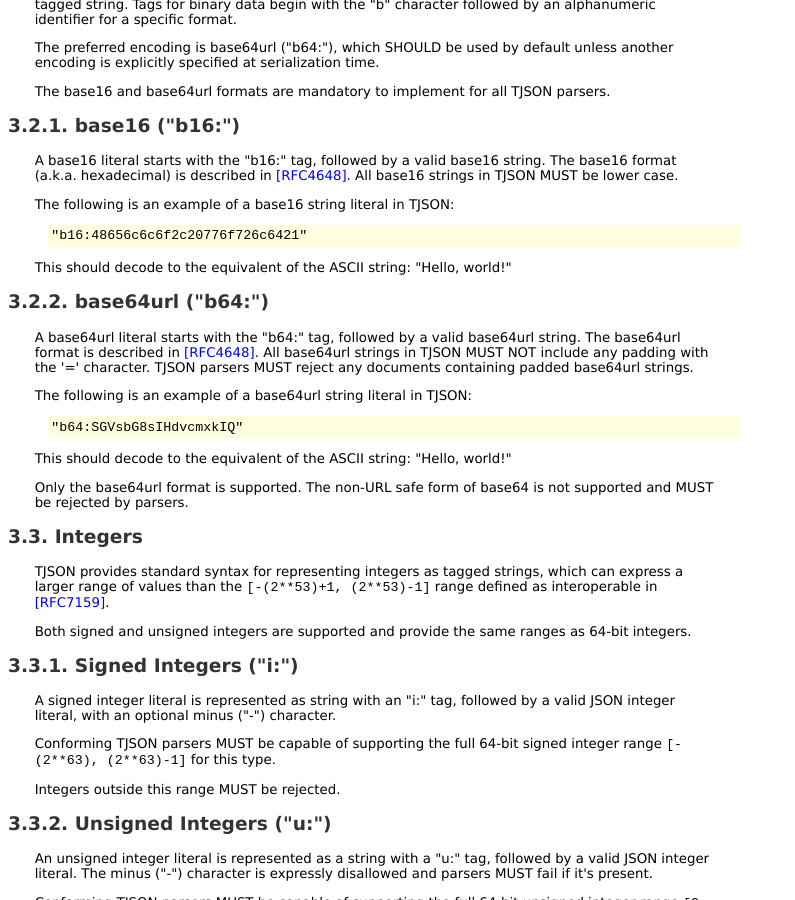
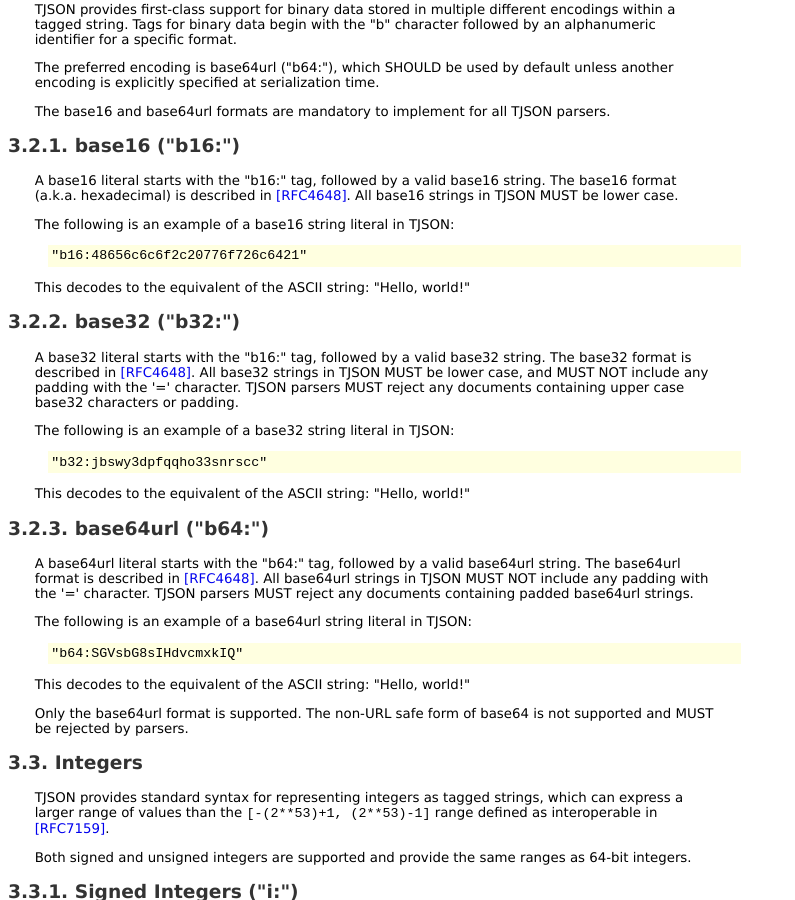
Before and after one commit to tjson/tjson.github.io, a Jekyll site: the page draft-tjson-spec.html, which Jekyll copies as it is, in a window 1280 px wide and 900 px high, scrolled down 2549 px. Shown: the whole window, without its empty margins (0-795 px from the left). Built offline with Jekyll 4.4.1, drawn with Linux system fonts in a browser that asks for light colours; some of the changed text lies outside the part shown.

Commit message:
Base32 ("b32:")

```diff
--- a/draft-tjson-spec.html
+++ b/draft-tjson-spec.html
@@ -395,7 +395,8 @@
 <link href="#rfc.section.3.1" rel="Chapter" title="3.1 UTF-8 Strings (&quot;s:&quot;)"/>
 <link href="#rfc.section.3.2" rel="Chapter" title="3.2 Binary Data"/>
 <link href="#rfc.section.3.2.1" rel="Chapter" title="3.2.1 base16 (&quot;b16:&quot;)"/>
-<link href="#rfc.section.3.2.2" rel="Chapter" title="3.2.2 base64url (&quot;b64:&quot;)"/>
+<link href="#rfc.section.3.2.2" rel="Chapter" title="3.2.2 base32 (&quot;b32:&quot;)"/>
+<link href="#rfc.section.3.2.3" rel="Chapter" title="3.2.3 base64url (&quot;b64:&quot;)"/>
 <link href="#rfc.section.3.3" rel="Chapter" title="3.3 Integers"/>
 <link href="#rfc.section.3.3.1" rel="Chapter" title="3.3.1 Signed Integers (&quot;i:&quot;)"/>
 <link href="#rfc.section.3.3.2" rel="Chapter" title="3.3.2 Unsigned Integers (&quot;u:&quot;)"/>
@@ -480,7 +481,8 @@
 <ul><li>3.1.   <a href="#rfc.section.3.1">UTF-8 Strings ("s:")</a></li>
 <li>3.2.   <a href="#rfc.section.3.2">Binary Data</a></li>
 <ul><li>3.2.1.   <a href="#rfc.section.3.2.1">base16 ("b16:")</a></li>
-<li>3.2.2.   <a href="#rfc.section.3.2.2">base64url ("b64:")</a></li>
+<li>3.2.2.   <a href="#rfc.section.3.2.2">base32 ("b32:")</a></li>
+<li>3.2.3.   <a href="#rfc.section.3.2.3">base64url ("b64:")</a></li>
 </ul><li>3.3.   <a href="#rfc.section.3.3">Integers</a></li>
 <ul><li>3.3.1.   <a href="#rfc.section.3.3.1">Signed Integers ("i:")</a></li>
 <li>3.3.2.   <a href="#rfc.section.3.3.2">Unsigned Integers ("u:")</a></li>
@@ -546,15 +548,22 @@
 <pre>
 "b16:48656c6c6f2c20776f726c6421"
 </pre>
-<p id="rfc.section.3.2.1.p.3">This should decode to the equivalent of the ASCII string: "Hello, world!" </p>
-<h1 id="rfc.section.3.2.2"><a href="#rfc.section.3.2.2">3.2.2.</a> <a href="#base64url-b64" id="base64url-b64">base64url ("b64:")</a></h1>
-<p id="rfc.section.3.2.2.p.1">A base64url literal starts with the "b64:" tag, followed by a valid base64url string. The base64url format is described in <a href="#RFC4648">[RFC4648]</a>. All base64url strings in TJSON MUST NOT include any padding with the '=' character. TJSON parsers MUST reject any documents containing padded base64url strings.  </p>
-<p id="rfc.section.3.2.2.p.2">The following is an example of a base64url string literal in TJSON: </p>
+<p id="rfc.section.3.2.1.p.3">This decodes to the equivalent of the ASCII string: "Hello, world!" </p>
+<h1 id="rfc.section.3.2.2"><a href="#rfc.section.3.2.2">3.2.2.</a> <a href="#base32-b32" id="base32-b32">base32 ("b32:")</a></h1>
+<p id="rfc.section.3.2.2.p.1">A base32 literal starts with the "b16:" tag, followed by a valid base32 string.  The base32 format is described in <a href="#RFC4648">[RFC4648]</a>. All base32 strings in TJSON MUST be lower case, and MUST NOT include any padding with the '=' character.  TJSON parsers MUST reject any documents containing upper case base32 characters or padding.  </p>
+<p id="rfc.section.3.2.2.p.2">The following is an example of a base32 string literal in TJSON: </p>
+<pre>
+"b32:jbswy3dpfqqho33snrscc"
+</pre>
+<p id="rfc.section.3.2.2.p.3">This decodes to the equivalent of the ASCII string: "Hello, world!" </p>
+<h1 id="rfc.section.3.2.3"><a href="#rfc.section.3.2.3">3.2.3.</a> <a href="#base64url-b64" id="base64url-b64">base64url ("b64:")</a></h1>
+<p id="rfc.section.3.2.3.p.1">A base64url literal starts with the "b64:" tag, followed by a valid base64url string. The base64url format is described in <a href="#RFC4648">[RFC4648]</a>. All base64url strings in TJSON MUST NOT include any padding with the '=' character. TJSON parsers MUST reject any documents containing padded base64url strings.  </p>
+<p id="rfc.section.3.2.3.p.2">The following is an example of a base64url string literal in TJSON: </p>
 <pre>
 "b64:SGVsbG8sIHdvcmxkIQ"
 </pre>
-<p id="rfc.section.3.2.2.p.3">This should decode to the equivalent of the ASCII string: "Hello, world!" </p>
-<p id="rfc.section.3.2.2.p.4">Only the base64url format is supported. The non-URL safe form of base64 is not supported and MUST be rejected by parsers.  </p>
+<p id="rfc.section.3.2.3.p.3">This decodes to the equivalent of the ASCII string: "Hello, world!" </p>
+<p id="rfc.section.3.2.3.p.4">Only the base64url format is supported. The non-URL safe form of base64 is not supported and MUST be rejected by parsers.  </p>
 <h1 id="rfc.section.3.3"><a href="#rfc.section.3.3">3.3.</a> <a href="#integers" id="integers">Integers</a></h1>
 <p id="rfc.section.3.3.p.1">TJSON provides standard syntax for representing integers as tagged strings, which can express a larger range of values than the <samp>[-(2**53)+1, (2**53)-1]</samp> range defined as interoperable in <a href="#RFC7159">[RFC7159]</a>.  </p>
 <p id="rfc.section.3.3.p.2">Both signed and unsigned integers are supported and provide the same ranges as 64-bit integers.  </p>
```
Also changed, not shown: index.html (+29 -12 lines).
